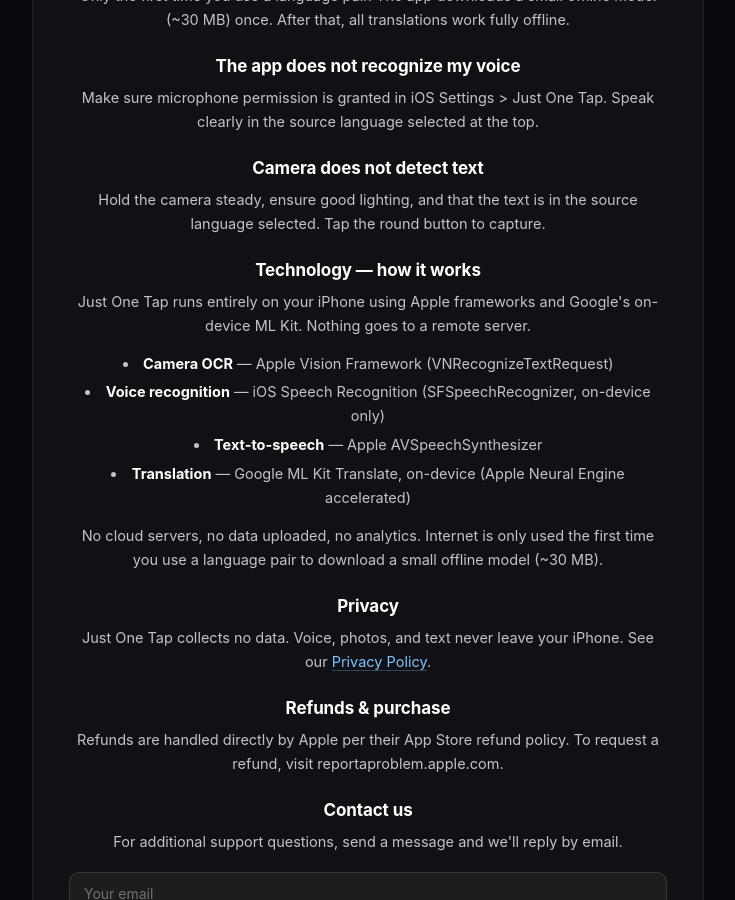
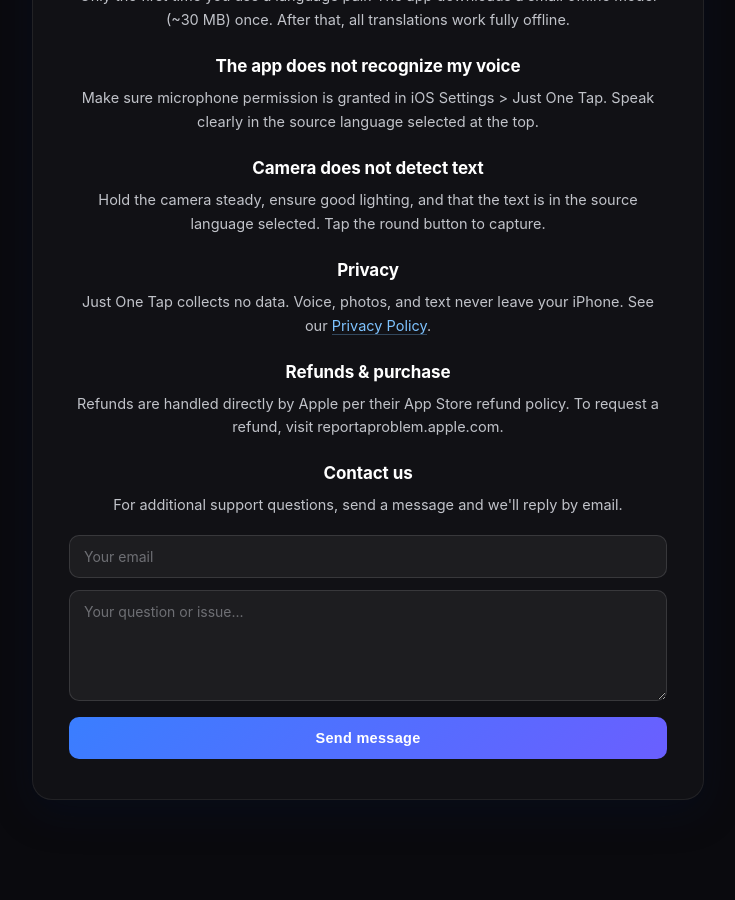
Before and after one commit to frapzservicedigital-ai/just-one-tap-legal, a Jekyll site: the page built from support.md, in a window 1280 px wide and 900 px high, scrolled down 647 px. Shown: the whole window, without its empty margins (272-1007 px from the left). Built offline with Jekyll 4.4.1, drawn with Linux system fonts in a browser that asks for light colours.

Commit message:
Revert Technology section to keep stack confidential

```diff
--- a/support.md
+++ b/support.md
@@ -29,16 +29,6 @@ title: Support — Just One Tap
 <h2>Camera does not detect text</h2>
 <p>Hold the camera steady, ensure good lighting, and that the text is in the source language selected. Tap the round button to capture.</p>
 
-<h2>Technology — how it works</h2>
-<p>Just One Tap runs entirely on your iPhone using Apple frameworks and Google's on-device ML Kit. Nothing goes to a remote server.</p>
-<ul>
-<li><strong>Camera OCR</strong> — Apple Vision Framework (VNRecognizeTextRequest)</li>
-<li><strong>Voice recognition</strong> — iOS Speech Recognition (SFSpeechRecognizer, on-device only)</li>
-<li><strong>Text-to-speech</strong> — Apple AVSpeechSynthesizer</li>
-<li><strong>Translation</strong> — Google ML Kit Translate, on-device (Apple Neural Engine accelerated)</li>
-</ul>
-<p>No cloud servers, no data uploaded, no analytics. Internet is only used the first time you use a language pair to download a small offline model (~30 MB).</p>
-
 <h2>Privacy</h2>
 <p>Just One Tap collects no data. Voice, photos, and text never leave your iPhone. See our <a href="./legal.html#privacy">Privacy Policy</a>.</p>
 
```
